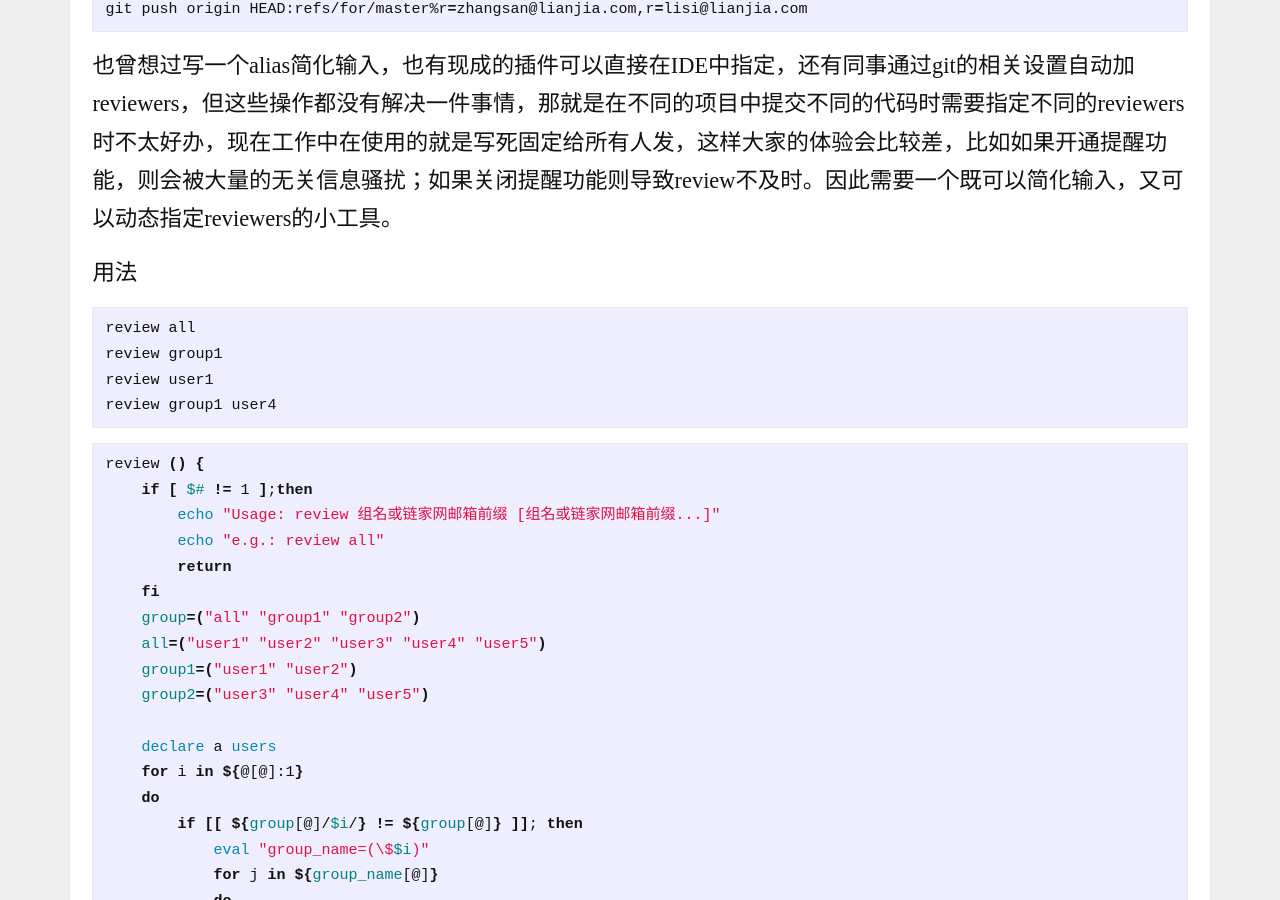
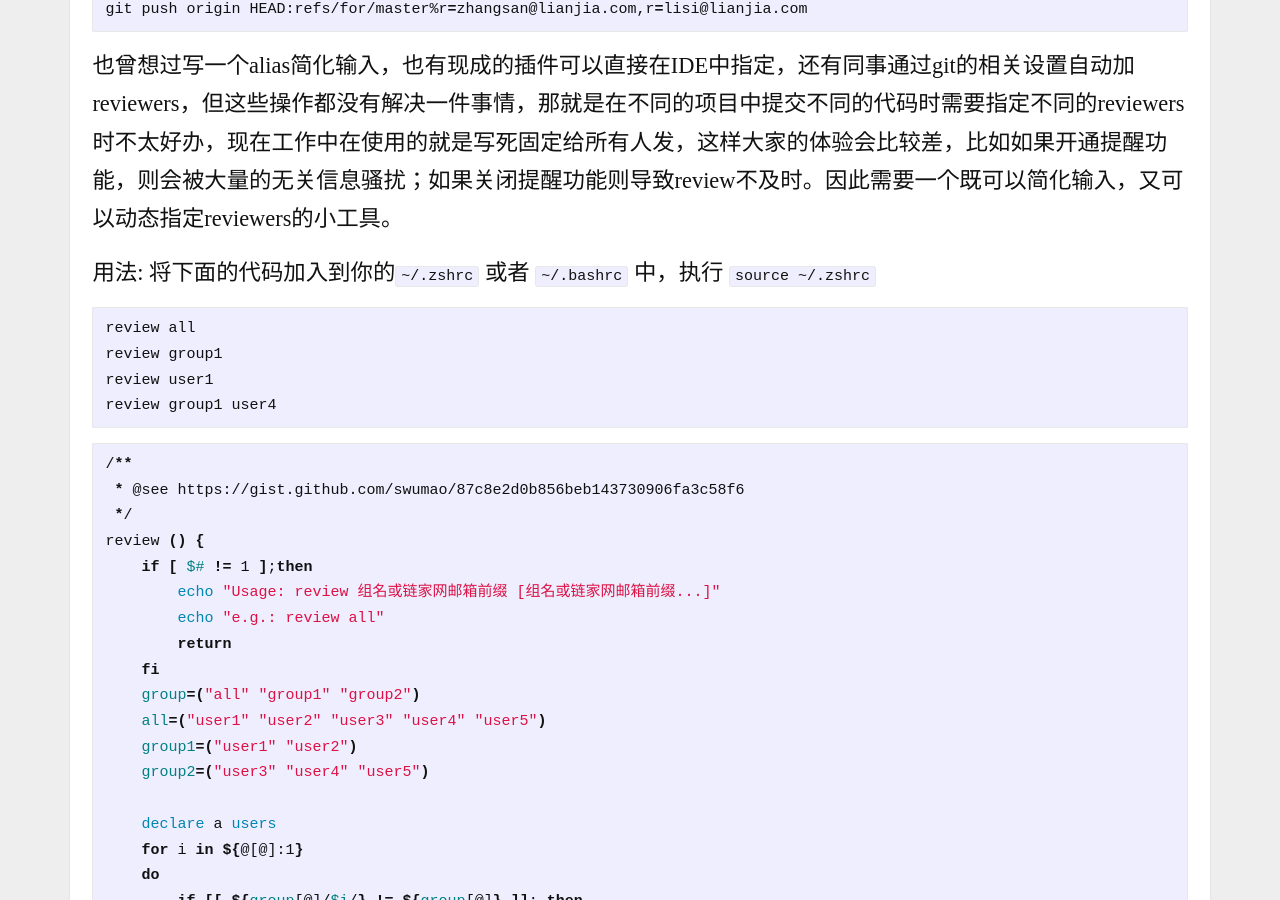
Before and after one commit to swumao/swumao.github.io, a Jekyll site: the page built from _posts/2017-12-21-gerrit推送命令.markdown, in a window 1280 px wide and 900 px high, scrolled down 445 px. Built offline with Jekyll 4.4.1, drawn with Linux system fonts in a browser that asks for light colours.

Commit message:
Update post

````diff
--- a/_posts/2017-12-21-gerrit推送命令.markdown
+++ b/_posts/2017-12-21-gerrit推送命令.markdown
@@ -15,7 +15,8 @@ git push origin HEAD:refs/for/master%r=zhangsan@lianjia.com,r=lisi@lianjia.com
 
 也曾想过写一个alias简化输入，也有现成的插件可以直接在IDE中指定，还有同事通过git的相关设置自动加reviewers，但这些操作都没有解决一件事情，那就是在不同的项目中提交不同的代码时需要指定不同的reviewers时不太好办，现在工作中在使用的就是写死固定给所有人发，这样大家的体验会比较差，比如如果开通提醒功能，则会被大量的无关信息骚扰；如果关闭提醒功能则导致review不及时。因此需要一个既可以简化输入，又可以动态指定reviewers的小工具。
 
-用法
+用法: 将下面的代码加入到你的`~/.zshrc` 或者 `~/.bashrc` 中，执行 `source ~/.zshrc`
+
 ```
 review all
 review group1
@@ -24,6 +25,9 @@ review group1 user4
 ```
 
 ```bash
+/**
+ * @see https://gist.github.com/swumao/87c8e2d0b856beb143730906fa3c58f6
+ */
 review () {
     if [ $# != 1 ];then
         echo "Usage: review 组名或链家网邮箱前缀 [组名或链家网邮箱前缀...]"
````
